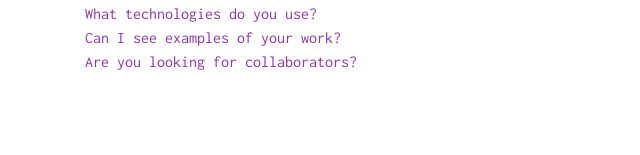
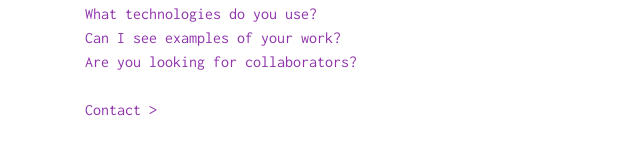
Before and after one commit to thanos982/queerweb.dev, a Jekyll site: the page built from faqs.html, in a window 1280 px wide. Shown: the part 301-456 px from the top of the page, without its empty margins (0-640 px from the left). Built offline with Jekyll 4.4.1, drawn with Linux system fonts in a browser that asks for light colours; some web fonts are replaced.

Commit message:
contact link

```diff
--- a/faqs.html
+++ b/faqs.html
@@ -104,3 +104,4 @@ title: ABOUT - queerweb.dev
 
   </div>
 </div>
+<p class="mt-4"><a href="contact">Contact &gt;</a></p>
```
